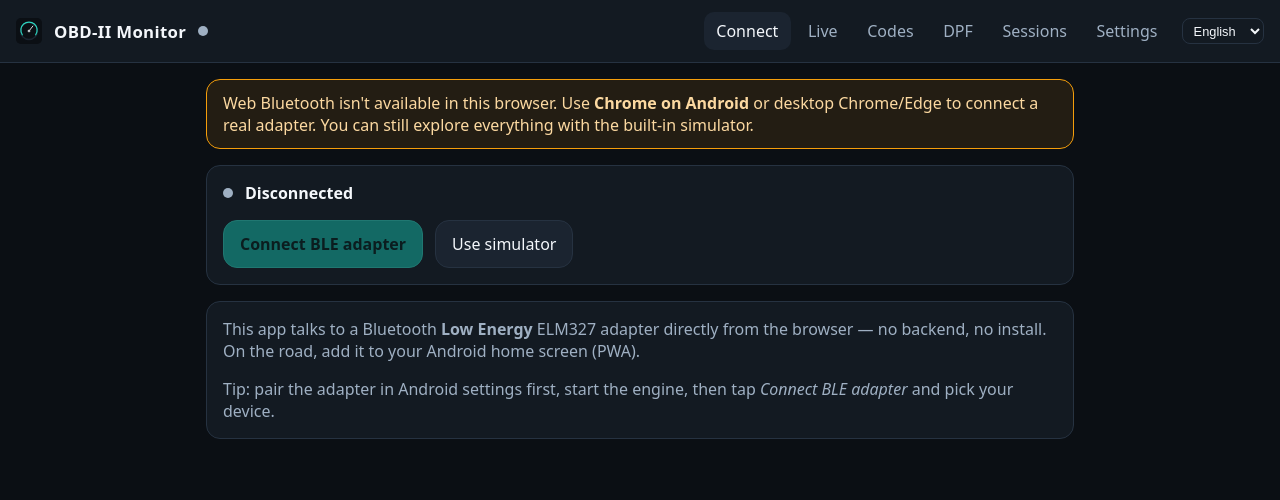
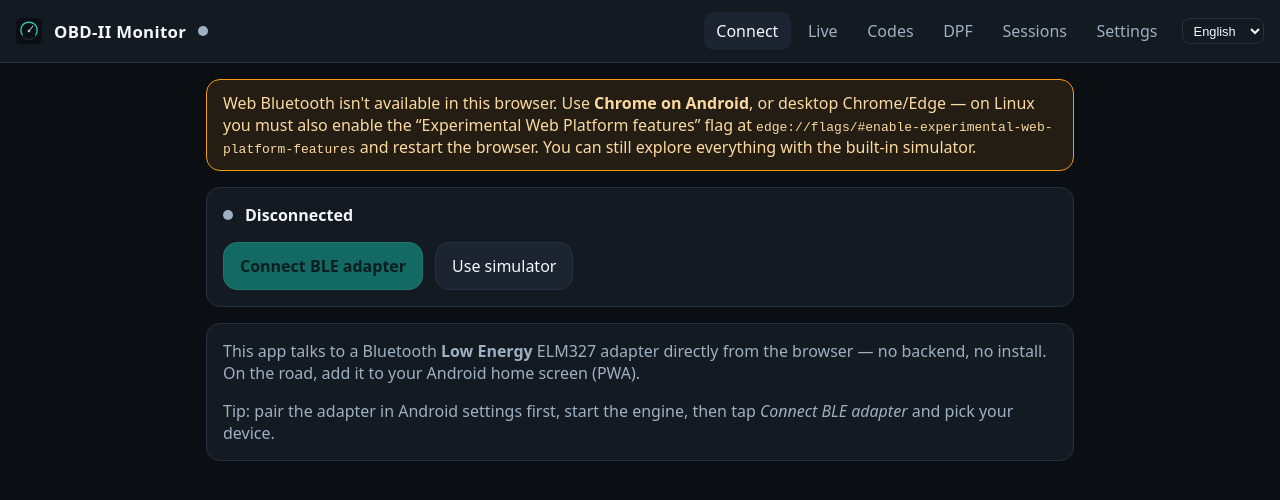
Before and after one commit to mariusheine/obd2-monitor, a Vue app: page /connect in a window 1280 px wide. Shown: the top 500 px of the page. Built offline with nearby package versions, Linux system fonts and the light colour scheme.

Commit message:
fix ble availability check

```diff
--- a/src/i18n/locales/de.ts
+++ b/src/i18n/locales/de.ts
@@ -28,8 +28,10 @@ const de: typeof en = {
   },
   connect: {
     bleUnsupported:
-      'Web Bluetooth ist in diesem Browser nicht verfügbar. Verwende {chrome} oder Desktop-Chrome/Edge, um einen echten Adapter zu verbinden. Du kannst trotzdem alles mit dem integrierten Simulator ausprobieren.',
+      'Web Bluetooth ist in diesem Browser nicht verfügbar. Verwende {chrome} oder Desktop-Chrome/Edge — unter Linux musst du zusätzlich das Flag „Experimental Web Platform features“ unter {flag} aktivieren und den Browser neu starten. Du kannst trotzdem alles mit dem integrierten Simulator ausprobieren.',
     bleUnsupportedChrome: 'Chrome auf Android',
+    bleInsecure:
+      'Web Bluetooth ist auf unsicheren Ursprüngen blockiert. Öffne die App über https:// oder unter http://localhost — eine einfache http://-LAN-Adresse (z. B. http://192.168.x.x) blendet die API komplett aus. Du kannst trotzdem alles mit dem integrierten Simulator ausprobieren.',
     protocol: 'Protokoll: {name}',
     lost: 'Adapter verloren — verbinde automatisch neu. Eine laufende Aufnahme wird von selbst fortgesetzt.',
     connectBle: 'BLE-Adapter verbinden',
--- a/src/i18n/locales/en.ts
+++ b/src/i18n/locales/en.ts
@@ -33,8 +33,10 @@ const en = {
   },
   connect: {
     bleUnsupported:
-      "Web Bluetooth isn't available in this browser. Use {chrome} or desktop Chrome/Edge to connect a real adapter. You can still explore everything with the built-in simulator.",
+      "Web Bluetooth isn't available in this browser. Use {chrome}, or desktop Chrome/Edge — on Linux you must also enable the “Experimental Web Platform features” flag at {flag} and restart the browser. You can still explore everything with the built-in simulator.",
     bleUnsupportedChrome: 'Chrome on Android',
+    bleInsecure:
+      'Web Bluetooth is blocked on insecure origins. Open the app over https:// or on http://localhost — a plain http:// LAN address (e.g. http://192.168.x.x) hides the API entirely. You can still explore everything with the built-in simulator.',
     protocol: 'Protocol: {name}',
     lost: 'Lost the adapter — reconnecting automatically. Recording (if active) resumes on its own.',
     connectBle: 'Connect BLE adapter',
--- a/src/obd/transport/BleTransport.ts
+++ b/src/obd/transport/BleTransport.ts
@@ -19,6 +19,30 @@ const KNOWN_SERVICES: BluetoothServiceUUID[] = [
 ]
 
 const WRITE_CHUNK_SIZE = 20
+
+/**
+ * Why `navigator.bluetooth` might be missing. We distinguish these so the UI can
+ * tell the user what to actually change instead of a generic "unsupported":
+ * - `insecure-context`: served over plain `http://` on a non-localhost origin —
+ *   the whole API is hidden. Fix by using `https://` or `http://localhost`.
+ * - `unsupported`: the browser/OS doesn't expose it. Notably on **Linux**,
+ *   Chrome/Edge only enable Web Bluetooth behind
+ *   `#enable-experimental-web-platform-features`; iOS never supports it.
+ */
+export type BleAvailability = 'available' | 'insecure-context' | 'unsupported'
+
+/**
+ * Whether the page is in a context where Web Bluetooth is *permitted* (secure
+ * context). `localhost`/loopback counts as secure even over `http://`, matching
+ * the browser rule — and keeping jsdom (which reports `isSecureContext=false`)
+ * on the `unsupported` branch in tests.
+ */
+function isSecureBluetoothContext(): boolean {
+  if (typeof window === 'undefined') return true // SSR / tests: don't claim "insecure"
+  if (window.isSecureContext) return true
+  const host = window.location?.hostname ?? ''
+  return host === 'localhost' || host === '127.0.0.1' || host === '::1' || host === '[::1]'
+}
 
 /**
  * Web Bluetooth transport. Browser-only: requires a secure context, a user
@@ -46,13 +70,23 @@ export class BleTransport implements Transport {
     return this._label
   }
 
+  /** Why (or whether) Web Bluetooth can be used here — see {@link BleAvailability}. */
+  static availability(): BleAvailability {
+    if (typeof navigator !== 'undefined' && 'bluetooth' in navigator) return 'available'
+    return isSecureBluetoothContext() ? 'unsupported' : 'insecure-context'
+  }
+
   static isSupported(): boolean {
-    return typeof navigator !== 'undefined' && 'bluetooth' in navigator
+    return BleTransport.availability() === 'available'
   }
 
   async connect(): Promise<void> {
     if (!BleTransport.isSupported()) {
-      throw new TransportError('Web Bluetooth is not supported in this browser (use Android Chrome)')
+      const reason =
+        BleTransport.availability() === 'insecure-context'
+          ? 'Web Bluetooth needs a secure origin — open the app over https:// or on http://localhost'
+          : 'Web Bluetooth is not available in this browser. On Linux desktop, enable edge://flags/#enable-experimental-web-platform-features; on mobile use Android Chrome'
+      throw new TransportError(reason)
     }
     this._state = 'connecting'
     this.intentionalDisconnect = false
--- a/src/stores/connection.ts
+++ b/src/stores/connection.ts
@@ -39,7 +39,10 @@ export const useConnectionStore = defineStore('connection', () => {
   const protocol = ref<string | null>(null)
   const error = ref<string | null>(null)
   const kind = ref<TransportKind | null>(null)
-  const bleSupported = BleTransport.isSupported()
+  // Capability is fixed for the page's lifetime; compute once. `bleAvailability`
+  // carries *why* BLE is unavailable so the Connect screen can guide the user.
+  const bleAvailability = BleTransport.availability()
+  const bleSupported = bleAvailability === 'available'
 
   const transport = shallowRef<Transport | null>(null)
   const elm = shallowRef<Elm327 | null>(null)
@@ -165,6 +168,7 @@ export const useConnectionStore = defineStore('connection', () => {
     error,
     kind,
     bleSupported,
+    bleAvailability,
     transport,
     elm,
     connect,
--- a/src/views/ConnectView.vue
+++ b/src/views/ConnectView.vue
@@ -7,7 +7,10 @@ import { RouterLink } from 'vue-router'
 import { useConnectionStore } from '@/stores/connection'
 
 const conn = useConnectionStore()
-const { status, label, protocol, error, bleSupported } = storeToRefs(conn)
+const { status, label, protocol, error } = storeToRefs(conn)
+// Static capability flags — read directly (they never change after store init).
+const bleSupported = conn.bleSupported
+const bleAvailability = conn.bleAvailability
 
 const { t } = useI18n({ useScope: 'global' })
 
@@ -24,7 +27,7 @@ const statusText = computed(() => t(`status.${status.value}`))
 <template>
   <div class="stack">
     <i18n-t
-      v-if="!bleSupported"
+      v-if="bleAvailability === 'unsupported'"
       keypath="connect.bleUnsupported"
       scope="global"
       tag="div"
@@ -33,7 +36,13 @@ const statusText = computed(() => t(`status.${status.value}`))
       <template #chrome>
         <strong>{{ t('connect.bleUnsupportedChrome') }}</strong>
       </template>
+      <template #flag>
+        <code>edge://flags/#enable-experimental-web-platform-features</code>
+      </template>
     </i18n-t>
+    <div v-else-if="bleAvailability === 'insecure-context'" class="banner warn">
+      {{ t('connect.bleInsecure') }}
+    </div>
 
     <div class="card stack">
       <div class="row">
@@ -78,3 +87,11 @@ const statusText = computed(() => t(`status.${status.value}`))
     </div>
   </div>
 </template>
+
+<style scoped>
+/* The unsupported-BLE banner embeds a long edge://flags URL — let it wrap
+   instead of forcing the mobile layout to scroll sideways. */
+.banner code {
+  word-break: break-all;
+}
+</style>
```
Also changed, not shown: 1 other file (tests, documents, lock files or other folders).
